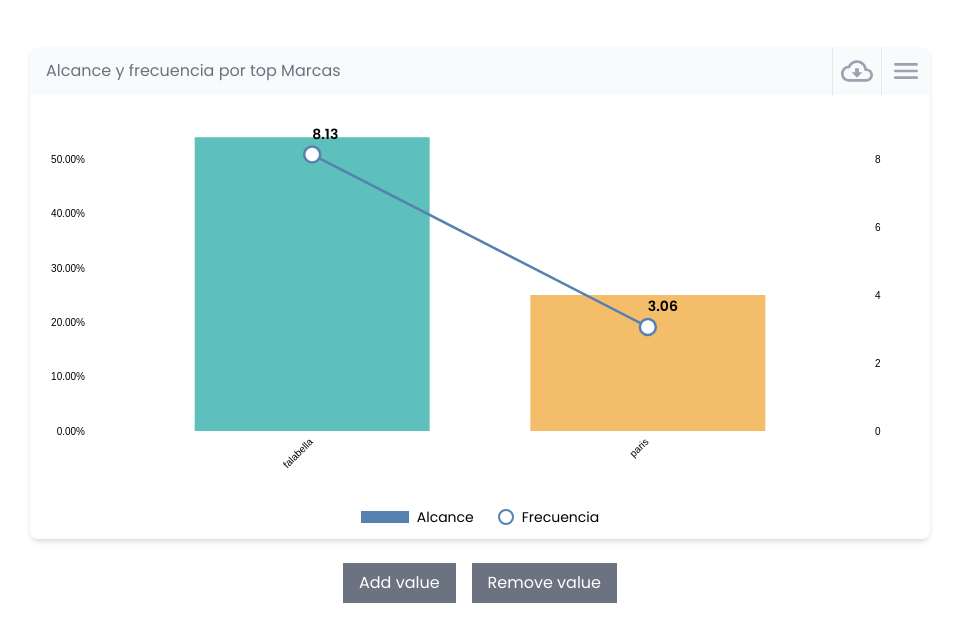
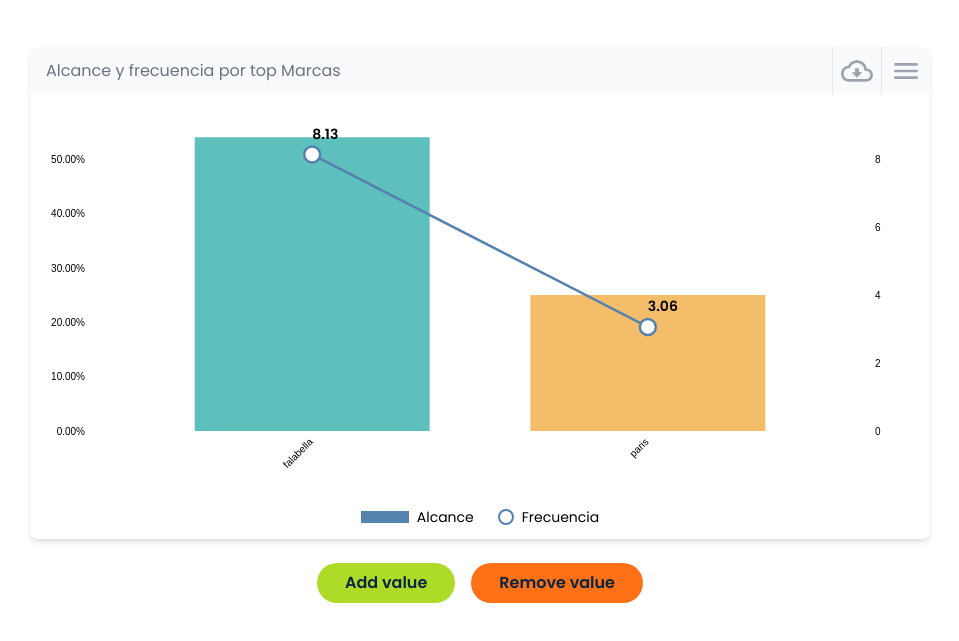
Before and after one commit to phronesys/admetricks-challenge-vue, a Vue app: page /#/chart in a window 1280 px wide. Shown: the part 113-754 px from the top of the page, without its empty margins (160-1119 px from the left). Built offline with nearby package versions, Linux system fonts and the light colour scheme.

Commit message:
refactor(chart): use button component

```diff
--- a/src/views/chart.vue
+++ b/src/views/chart.vue
@@ -2,15 +2,16 @@
 import { ref } from "vue";
 import jsonData from "../services/data.json";
 import AmBarChart, { AdmetricksData } from "../components/AmBarChart.vue";
+import AmButton from "../components/AmButton.vue";
 
 const brandData: any = ref(jsonData);
 
 const addValue = () => {
-  const randomValue: AdmetricksData  = {
+  const randomValue: AdmetricksData = {
     name: "santa claus",
     reach: 0.3,
     frequency: 5,
-  }
+  };
   brandData.value.data.push(randomValue);
 };
 
@@ -41,12 +42,8 @@ const removeValue = () => {
     </div>
   </main>
   <div class="flex flex-row gap-4 justify-center mt-6">
-    <button class="bg-gray-500 text-white px-4 py-2" @click="addValue">
-      Add value
-    </button>
-    <button class="bg-gray-500 text-white px-4 py-2" @click="removeValue">
-      Remove value
-    </button>
+    <am-button type="secondary" @click="addValue"> Add value </am-button>
+    <am-button type="tertiary" @click="removeValue"> Remove value </am-button>
   </div>
 </template>
 
```
